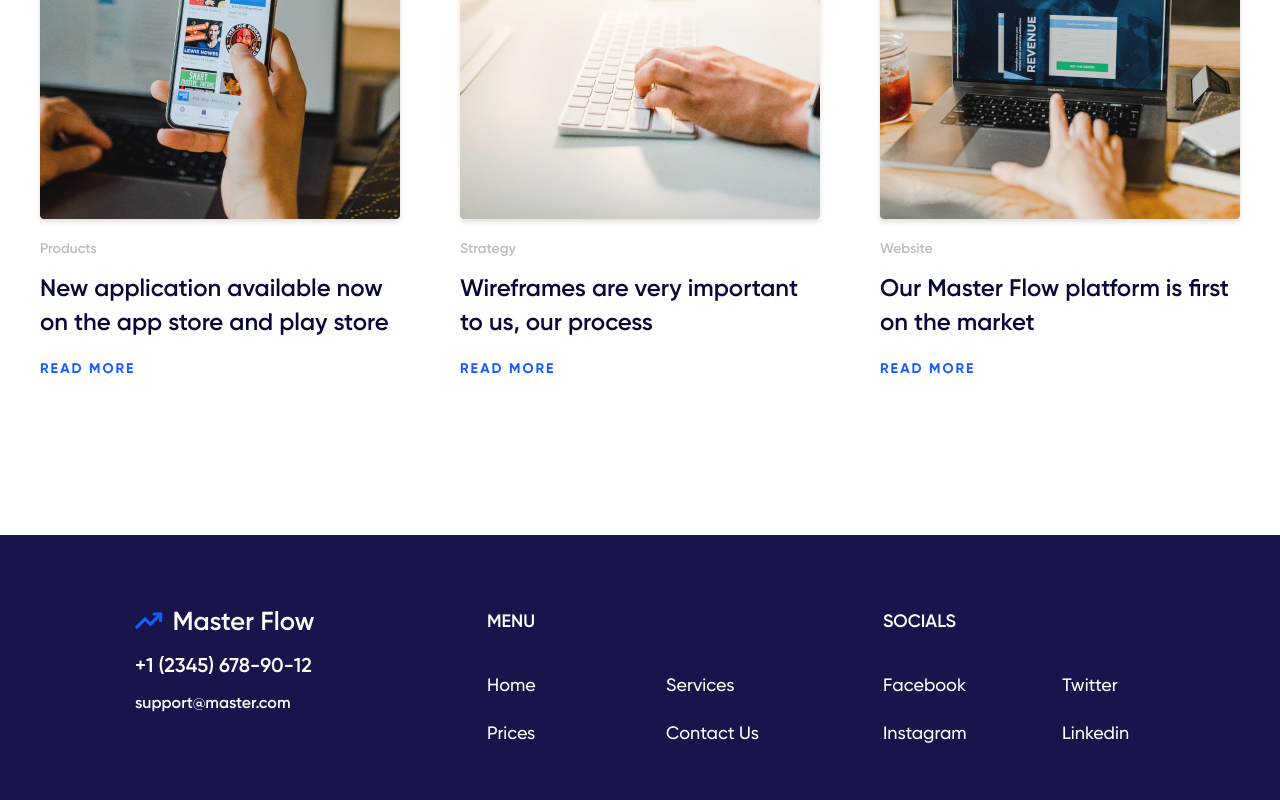
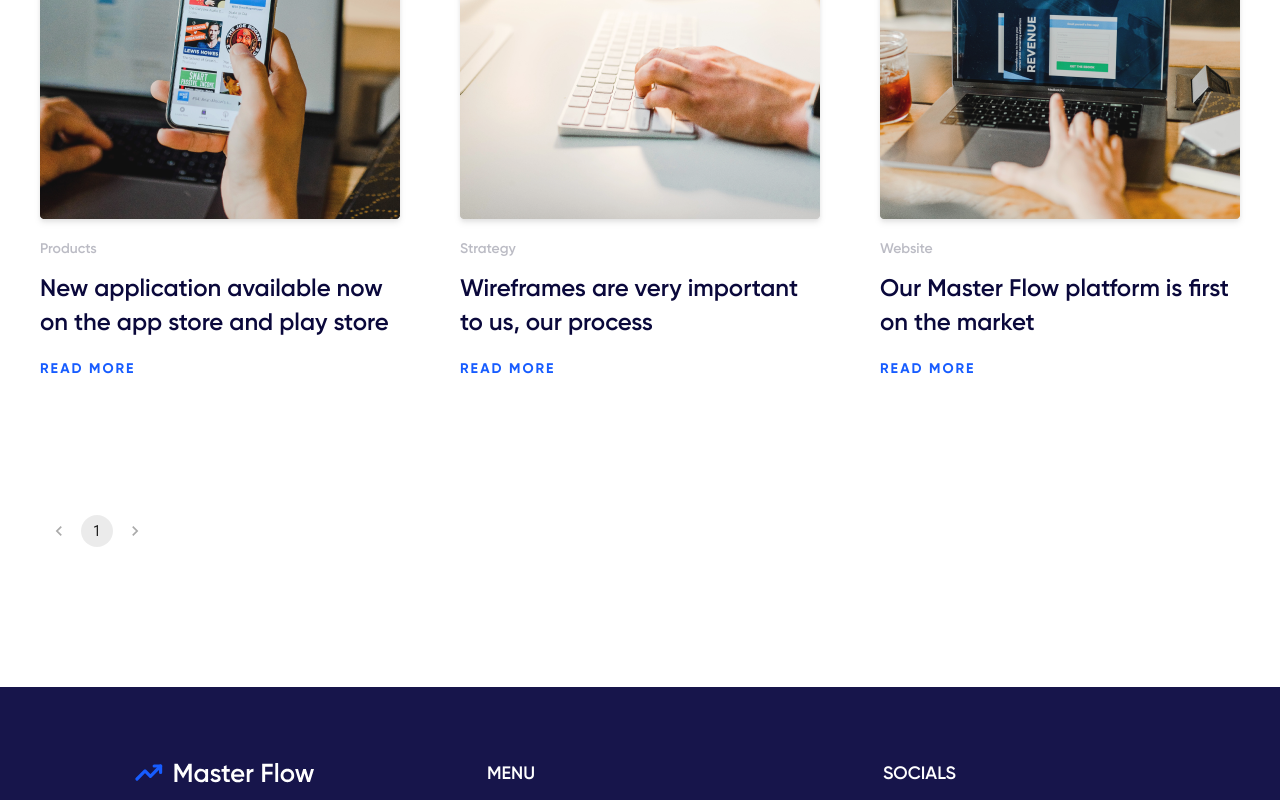
Before and after one commit to Slavinto/master-flow, a Next.js app: page /blog in a window 1280 px wide. Shown: the part 2975-3775 px from the top of the page. Built offline with nearby package versions, Linux system fonts and the light colour scheme; no server answers.

Commit message:
Pagination component initial commit nothing implemented

```diff
--- a/src/components/blog-posts.tsx
+++ b/src/components/blog-posts.tsx
@@ -1,9 +1,10 @@
 import { blogPostCards } from "@/constants";
-import { BlogPostCard } from ".";
+import { BlogPostCard, Pagination } from ".";
 
 const BlogPosts = () => {
     return (
-        <section className='grid grid-cols-3 gap-x-[60px] gap-y-[80px] mb-[140px]'>
+        <section className='flex flex-col gap-[120px] mb-[140px]'>
+            <div className='grid grid-cols-3 gap-x-[60px] gap-y-[80px]'>
                 {blogPostCards.map((card) => (
                     <BlogPostCard
                         key={card.title}
@@ -13,6 +14,8 @@ const BlogPosts = () => {
                         postUrl={card.postUrl}
                     />
                 ))}
+            </div>
+            <Pagination />
         </section>
     );
 };
--- a/src/components/index.ts
+++ b/src/components/index.ts
@@ -26,3 +26,4 @@ export { default as OurTeam } from "./our-team";
 export { default as ResourcesForm } from "./resources-form";
 export { default as Platform } from "./platform";
 export { default as BlogPosts } from "./blog-posts";
+export { default as Pagination } from "./pagination";
--- /dev/null
+++ b/src/components/pagination.tsx
@@ -0,0 +1,11 @@
+import { Pagination as MuiPagination } from "@mui/material";
+
+const Pagination = () => {
+    return (
+        <section className='w-full text-center'>
+            <MuiPagination />
+        </section>
+    );
+};
+
+export default Pagination;
```
Lines whose indentation alone changed are shown as unchanged.
